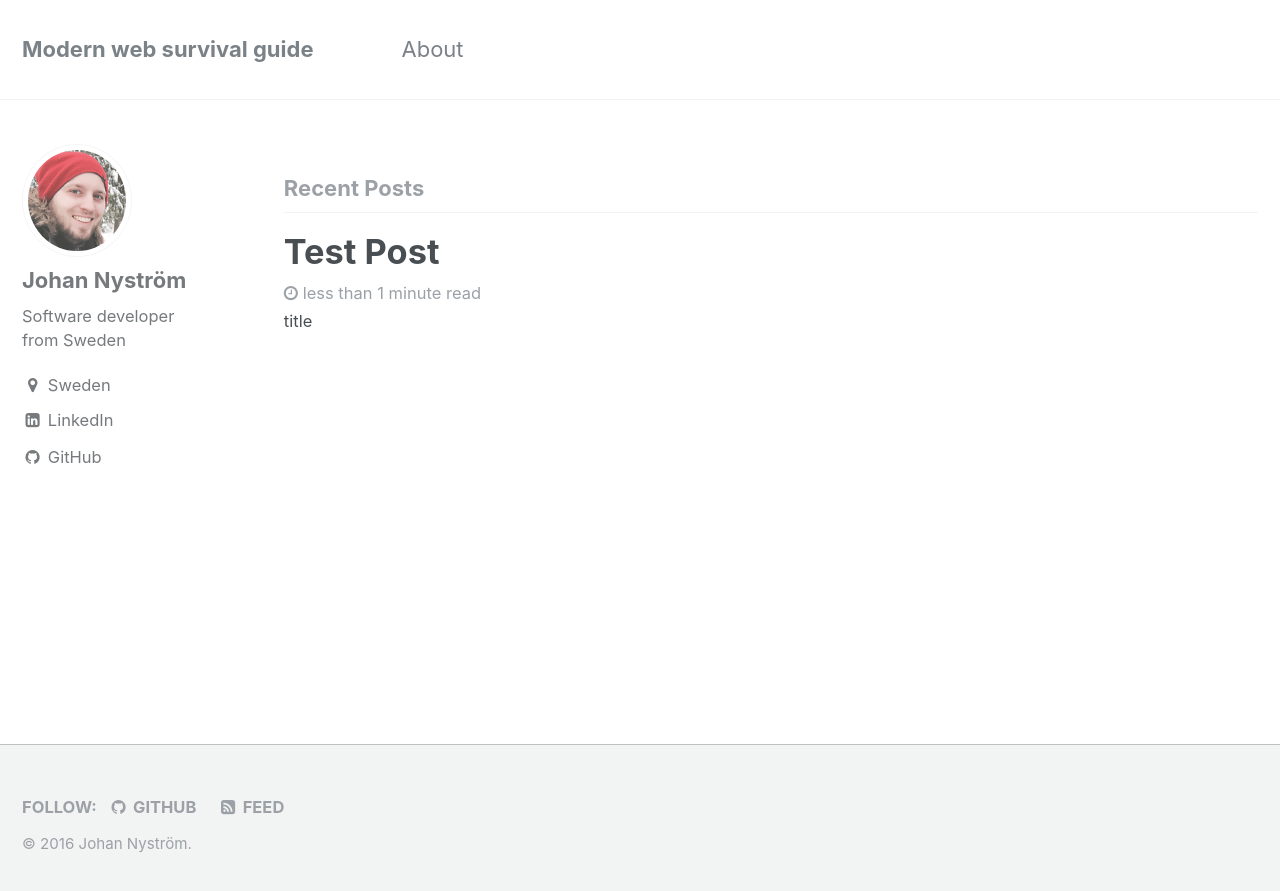
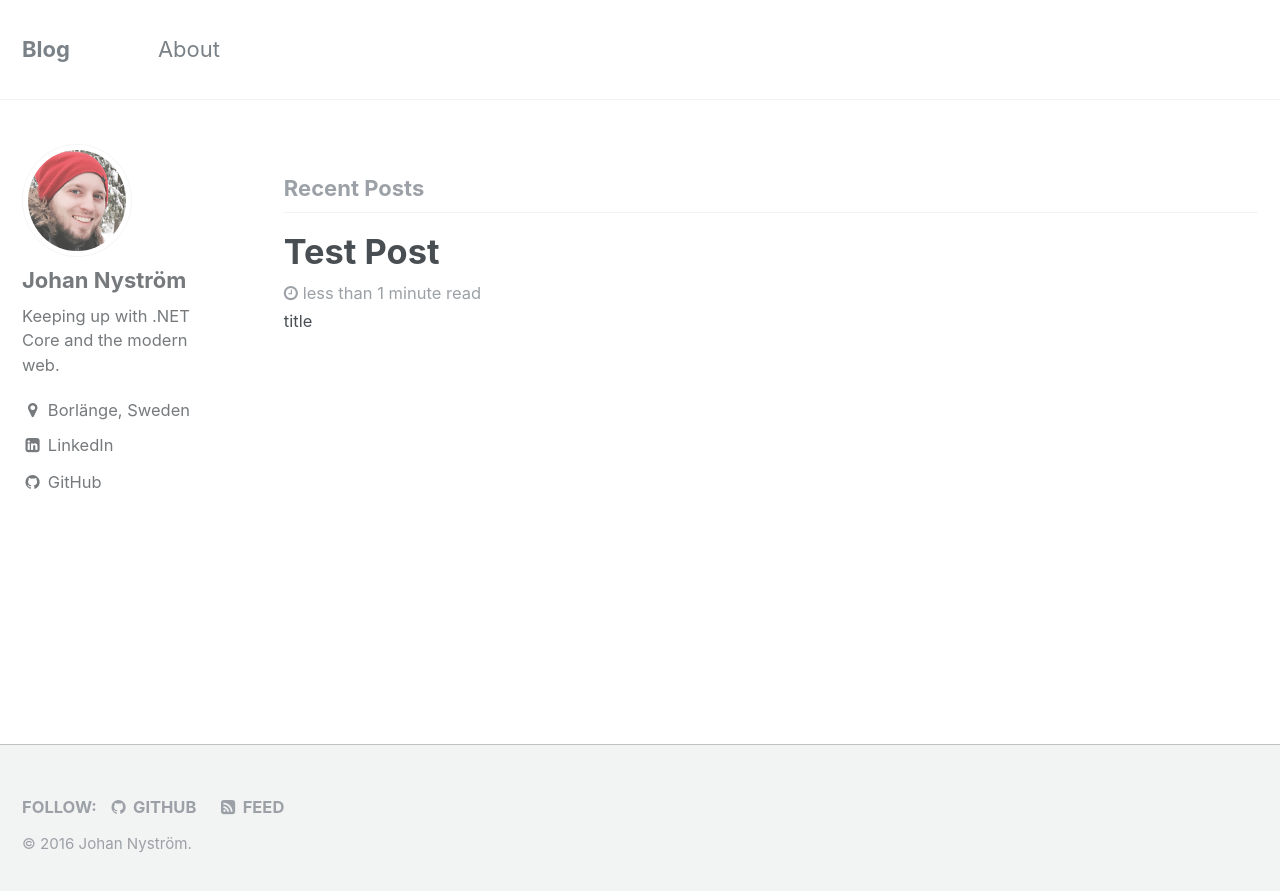
Before and after one commit to SpiderUnicorn/spiderunicorn.github.io, a Jekyll site: the page built from index.html, in a window 1280 px wide. Shown: the top 891 px of the page. Built offline with Jekyll 4.4.1, drawn with Linux system fonts in a browser that asks for light colours; the list of posts is cut into pages by our own code.

Commit message:
description

```diff
--- a/_config.yml
+++ b/_config.yml
@@ -7,10 +7,10 @@
 
 # Site Settings
 locale                   : "en"
-title                    : "Modern web survival guide"
+title                    : "Blog"
 title_separator          : "-"
 name                     : "Johan Nyström"
-description              : "Lessons learned working with .NET and the modern web"
+description              : ""
 url                      : "https://spiderunicorn.github.io"
 baseurl                  : # the subpath of your site, e.g. "/blog"
 repository               : "spiderunicorn/spiderunicorn.github.io"
@@ -79,8 +79,8 @@ analytics:
 author:
   name             : "Johan Nyström"
   avatar           : "/assets/images/portrait.png"
-  bio              : "Software developer from Sweden"
-  location         : "Sweden"
+  bio              : "Keeping up with .NET Core and the modern web."
+  location         : "Borlänge, Sweden"
   email            :
   uri              :
   bitbucket        :
```
